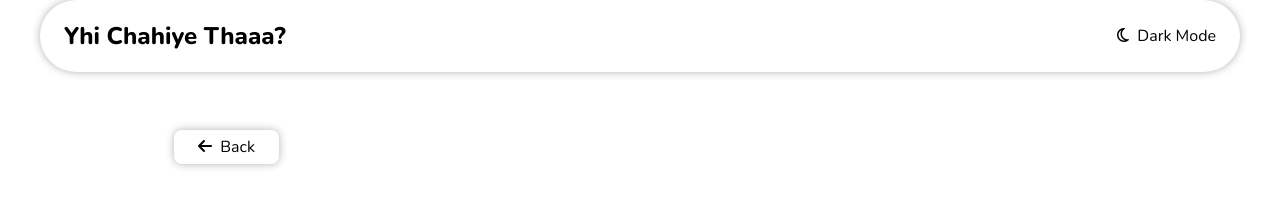
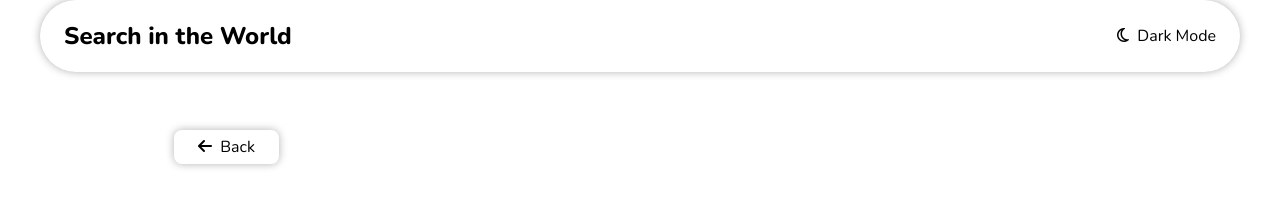
Before and after one commit to komalkuyte01/country-project, a plain HTML site: page country.html in a window 1280 px wide. Drawn offline with nearby package versions, Linux system fonts and the light colour scheme; no server answers.

Commit message:
Update country.html

```diff
--- a/country.html
+++ b/country.html
@@ -12,7 +12,7 @@
 </head>
 <body>
     <header class="header-container">
-        <h2 class="title">Yhi Chahiye Thaaa?</h2>
+        <h2 class="title">Search in the World</h2>
         <p><i class="fa-regular fa-moon"></i>&nbsp;&nbsp;Dark Mode</p>
     </header>
     <main class="main">
```
